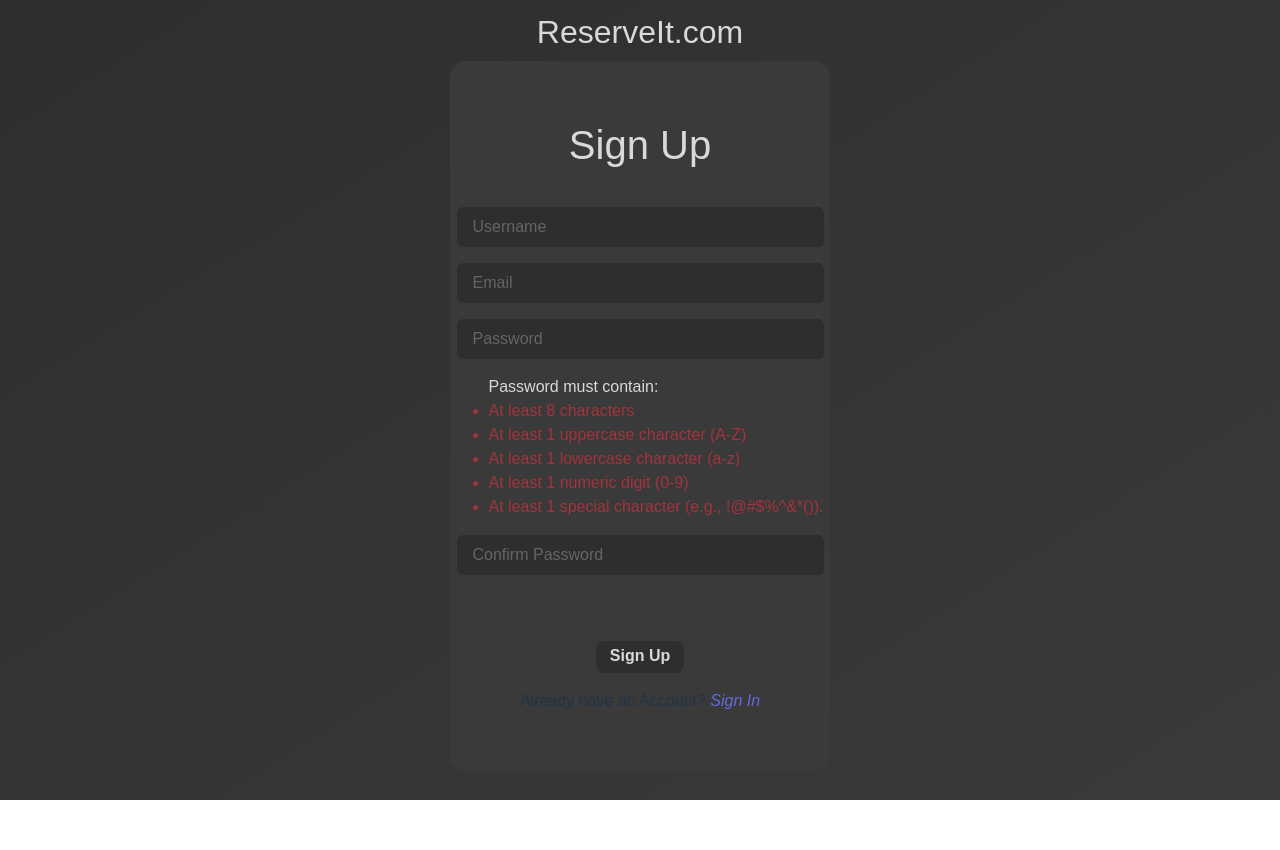
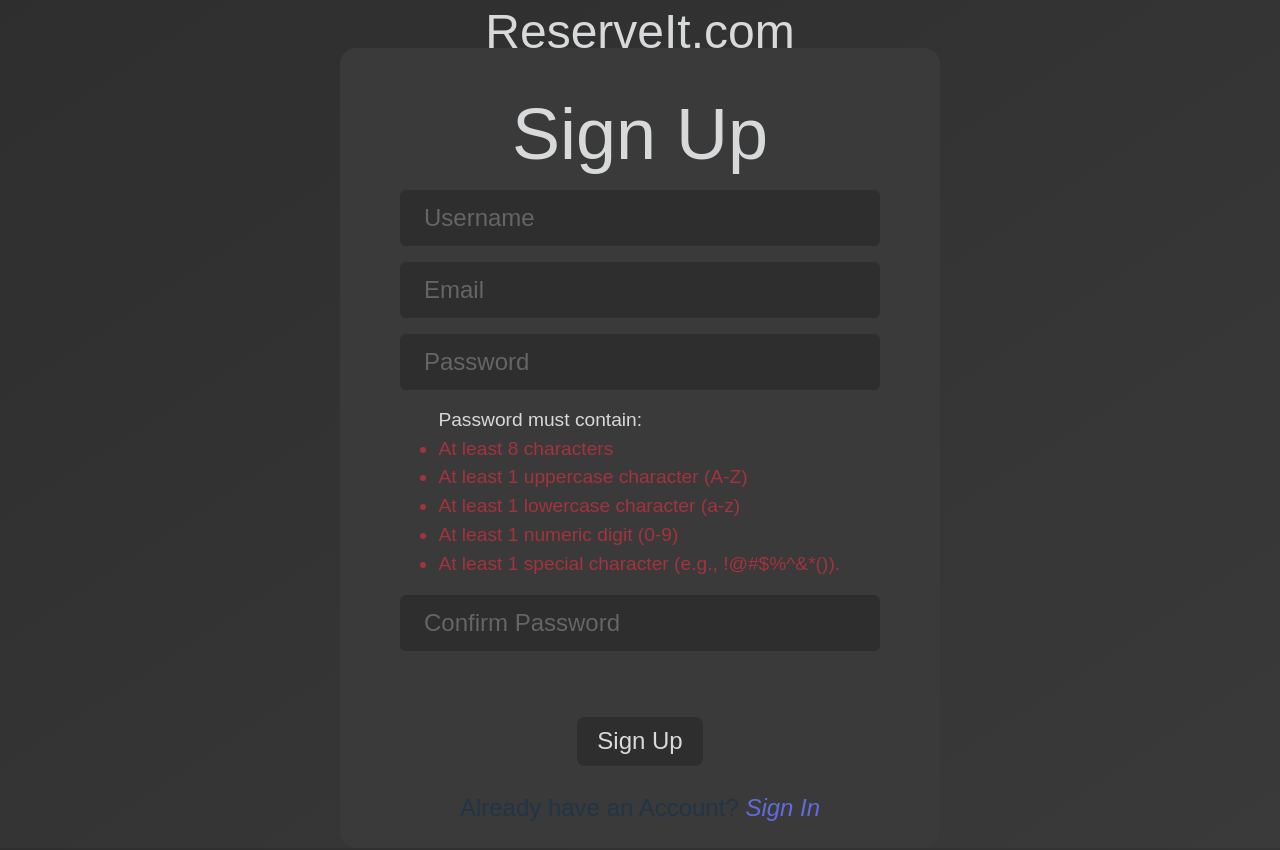
Before and after one commit to Kristuponas/WebApp, a Vue app in the folder frontend/: page /signup in a window 1280 px wide. Before the commit the page ends 800 px from the top, so only its background shows below. Built offline with nearby package versions, Linux system fonts and the light colour scheme; a web font is replaced by a local one.

Commit message:
Changed scalling on sign in/up pages

```diff
--- a/frontend/src/components/Signin.vue
+++ b/frontend/src/components/Signin.vue
@@ -125,7 +125,7 @@
 .header-bar a {
     text-decoration: none;
     color: var(--text-color);
-    font-size: 32px;
+    font-size: 3rem;
     padding: 0;
 }
 
@@ -150,7 +150,7 @@
     height: 70%;
     max-height: 750px;
 
-    margin-top: 4vh;
+    margin-top: 6vh;
 
     flex-grow: 1;
     display: flex;
@@ -184,12 +184,12 @@
 }
 
 .wrapper .input-box input {
-    font-size: 1em;
+    font-size: 1.5rem;
     color: var(--input-color);
 
     box-sizing: border-box;
     width: 100%;
-    height: 2.5em;
+    height: 4rem;
 
     padding-left: 1em;
     padding-right: 2.5em;
@@ -216,9 +216,11 @@
     right: 1em;
     top: 50%;
     transform: translateY(-50%);
+    font-size: 1.5rem;
 
     cursor: pointer;
 }
+
 .wrapper .input-box input::placeholder {
     color: var(--placeholder-text);
 }
@@ -231,6 +233,7 @@
 
 .wrapper .forgot a {
     color: var(--anchor-color);
+    font-size: 1.5rem;
 }
 
 .wrapper .forgot a:hover {
@@ -238,7 +241,7 @@
 }
 
 .wrapper .btn {
-    font-size: 1rem;
+    font-size: 1.5rem;
     font-weight: 500;
     font-family: inherit;
     color: var(--text-color);
@@ -264,6 +267,7 @@
 
 .wrapper .register-link {
     margin-top: 1em;
+    font-size: 1.5rem;
 }
 
 .wrapper .register-link a {
@@ -286,34 +290,28 @@
 
 @media (max-width: 600px){
     .wrapper {
-        height: 70%;
         max-height: 600px;
     }
     .wrapper h1 {
         font-size: 2.5rem;
-        font-weight: 400;
-        line-height: 1.1;
-        color: var(--text-color);
-
-        padding: 0;
-
-        margin: 0;
-        margin-top: 0.5em;
-        margin-bottom: 1em;
     }
-    .password-criteria p,
-    .password-criteria ul {
-        font-size: 0.8rem;
+    .wrapper .input-box input {
+        font-size: 1rem;
+        height: 2.5em;
+    }
+    .wrapper .input-box i,
+    .wrapper .forgot a,
+    .wrapper .btn,
+    .wrapper .register-link {
+        font-size: 1rem;
     }
 }
 
 @media (max-height: 700px) {
     .wrapper {
-        height: 70%;
         max-height: 590px;
     }
     .error-holder {
-        padding: 0;
         min-height: 40px;
     }
 }
--- a/frontend/src/components/Signup.vue
+++ b/frontend/src/components/Signup.vue
@@ -4,7 +4,7 @@
             <a href="/home">ReserveIt.com</a>
         </header>
         <div class="wrapper">
-            <form @submit.prevent="handleSignup">
+            <form @submit.prevent="handleSignup" class="form-box">
                 <h1>Sign Up</h1>
                 <div class="input-box">
                     <input type="text" placeholder="Username" required v-model="username">
@@ -177,7 +177,7 @@
 .header-bar a {
     text-decoration: none;
     color: var(--text-color);
-    font-size: 32px;
+    font-size: 3rem;
     padding: 0;
 }
 
@@ -199,13 +199,12 @@
     box-sizing: border-box;
 
     width: 80%;
-    max-width: 380px;
-    min-width: 270px;
+    max-width: 600px;
 
     height: 70%;
-    max-height: 710px;
+    max-height: 800px;
 
-    margin-top: 4vh;
+    margin-top: 6vh;
 
     flex-grow: 1;
     display: flex;
@@ -215,17 +214,19 @@
     border-radius: 16px;
 }
 
+.form-box {
+    width: 80%;
+}
+
 .wrapper h1 {
-    font-size: 2.5rem;
+    font-size: 4.5rem;
     font-weight: 400;
     line-height: 1.1;
     color: var(--text-color);
 
     padding: 0;
 
-    margin: 0;
-    margin-top: 0.5em;
-    margin-bottom: 1em;
+    margin-bottom: 1rem;
 }
 
 .wrapper .input-box {
@@ -235,17 +236,21 @@
 }
 
 .wrapper .input-box input {
+    font-size: 1.5rem;
+    color: var(--input-color);
+
+    box-sizing: border-box;
     width: 100%;
-    height: 2.5em;
+    height: 3.5rem;
+
     padding-left: 1em;
     padding-right: 2.5em;
+
+    background-color: var(--box-color);
+
+    outline: none;
+    border: none;
     border-radius: 6px;
-    border: none;
-    background-color: var(--box-color);
-    color: var(--input-color);
-    font-size: 1em;
-    box-sizing: border-box;
-    outline: none;
 }
 
 .wrapper .input-box input:focus::placeholder {
@@ -254,33 +259,40 @@
 
 .wrapper .input-box:nth-of-type(1) i,
 .wrapper .input-box:nth-of-type(2) i {
-  cursor: default;
-  pointer-events: none;
+    cursor: default;
+    pointer-events: none;
 }
 
 .wrapper .input-box i {
+    color: var(--input-color);
+
     position: absolute;
     right: 1em;
     top: 50%;
     transform: translateY(-50%);
-    color: var(--input-color);
+    font-size: 1.5rem;
+
     cursor: pointer;
 }
+
 .wrapper .input-box input::placeholder {
     color: var(--placeholder-text);
 }
 
 .wrapper .btn {
+    font-size: 1.5rem;
+    font-weight: 500;
+    font-family: inherit;
     color: var(--text-color);
+
     background-color: var(--box-color);
+
     border-radius: 8px;
     border: 1px solid transparent;
-    padding: 0.3em 0.8em 0.4em 0.8em;
-    font-size: 1em;
-    font-weight: bold;
-    font-family: inherit;
+
+    padding: 0.4em 0.8em 0.4em 0.8em;
+
     cursor: pointer;
-    transition: border-color 0.25s;
 }
 
 .wrapper .btn:hover {
@@ -293,6 +305,7 @@
 
 .wrapper .redirect-link {
     margin-top: 1em;
+    font-size: 1.5rem;
 }
 
 .wrapper .redirect-link a {
@@ -306,6 +319,7 @@
 .error-holder {
     padding: 0;
     min-height: 50px;
+    font-size: 1.5rem;
 }
 
 .password-criteria {
@@ -323,6 +337,7 @@
     flex-direction: column;
     align-items: flex-start;
     padding-left: 2em;
+    font-size: 1.2rem;
     margin: 0;
     color: var(--text-color);
 }
@@ -337,8 +352,24 @@
 
 @media (max-width: 600px){
     .wrapper {
-        height: 70%;
         max-height: 600px;
+    }
+    .wrapper h1 {
+        font-size: 2.5rem;
+    }
+    .wrapper .input-box input {
+        font-size: 1rem;
+        height: 2.5em;
+    }
+    .wrapper .input-box i,
+    .wrapper .forgot a,
+    .wrapper .btn,
+    .wrapper .redirect-link,
+    .wrapper .error-holder {
+        font-size: 1rem;
+    }
+    .header-bar a {
+        font-size: 2rem;
     }
     .password-criteria p,
     .password-criteria ul {
@@ -348,11 +379,9 @@
 
 @media (max-height: 700px) {
     .wrapper {
-        height: 70%;
         max-height: 590px;
     }
     .error-holder {
-        padding: 0;
         min-height: 40px;
     }
 }
```
